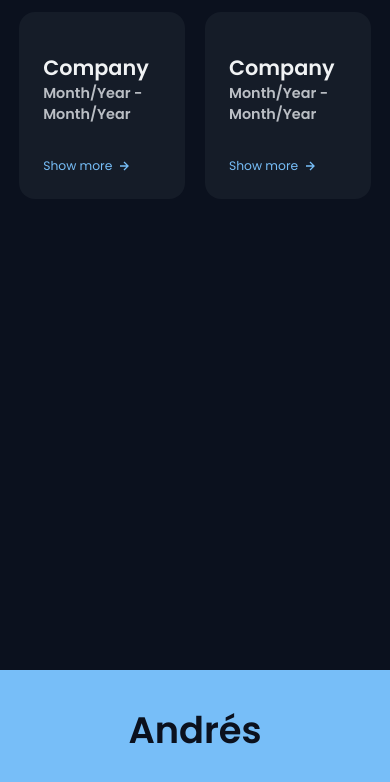
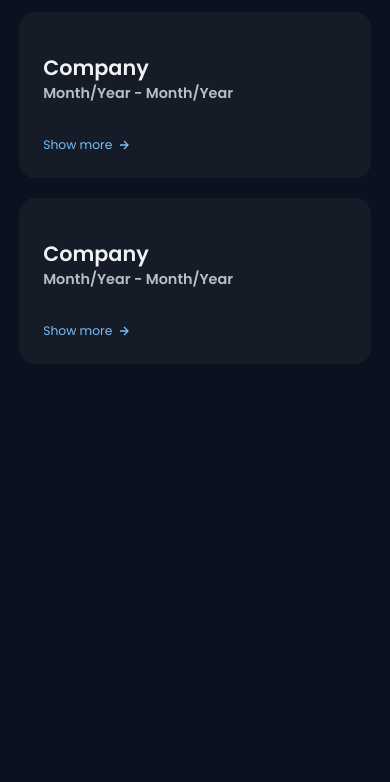
Before and after one commit to andres-webdev/personal-portfolio, a React (Create React App) app: page / in a window 390 px wide. Shown: the part 5027-5809 px from the top of the page. Built offline with nearby package versions, Linux system fonts and the light colour scheme; the HTML template or start-up script is replaced by a standard one.

Commit message:
Change style

```diff
--- a/src/stylesheets/sectionExperience.css
+++ b/src/stylesheets/sectionExperience.css
@@ -126,4 +126,8 @@
         margin: auto 1rem;
     }
 
+    .exp-container{
+        grid-template-columns: repeat(1, 1fr);
+    }
+
 }
```
